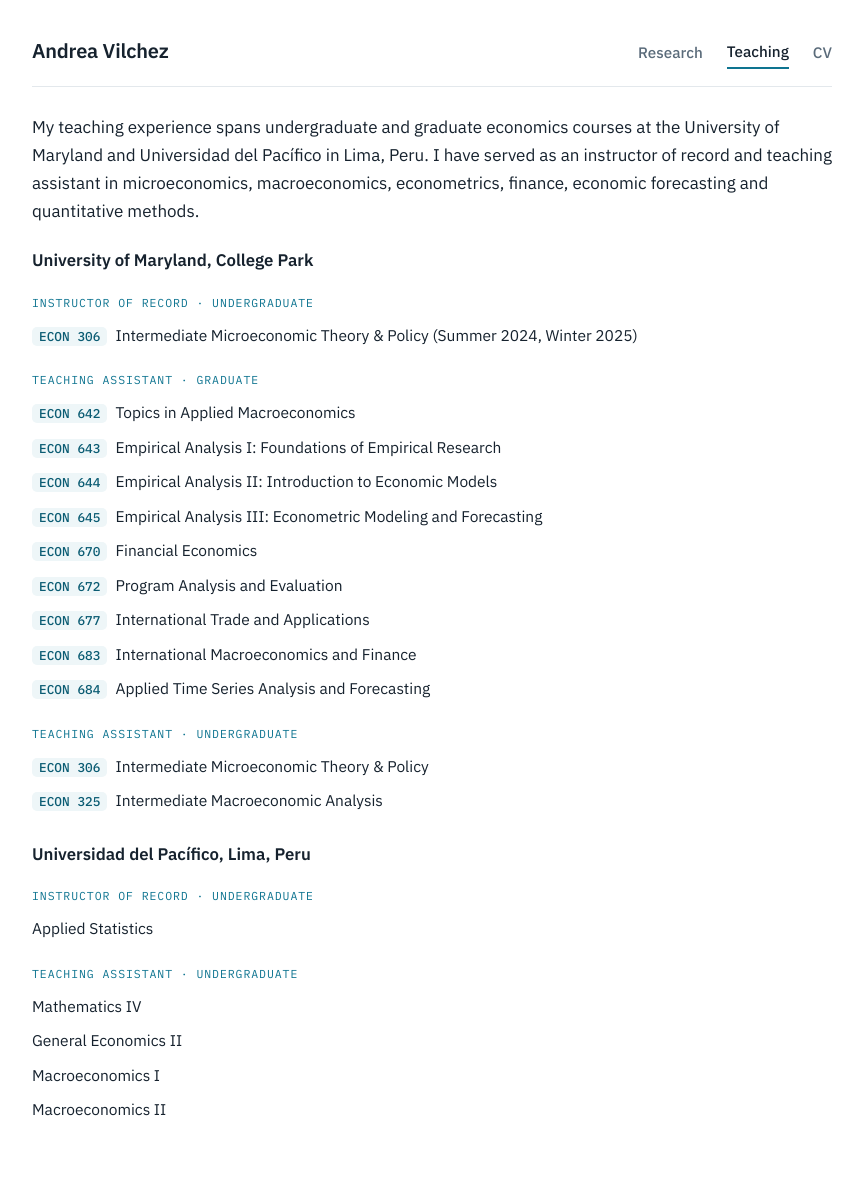
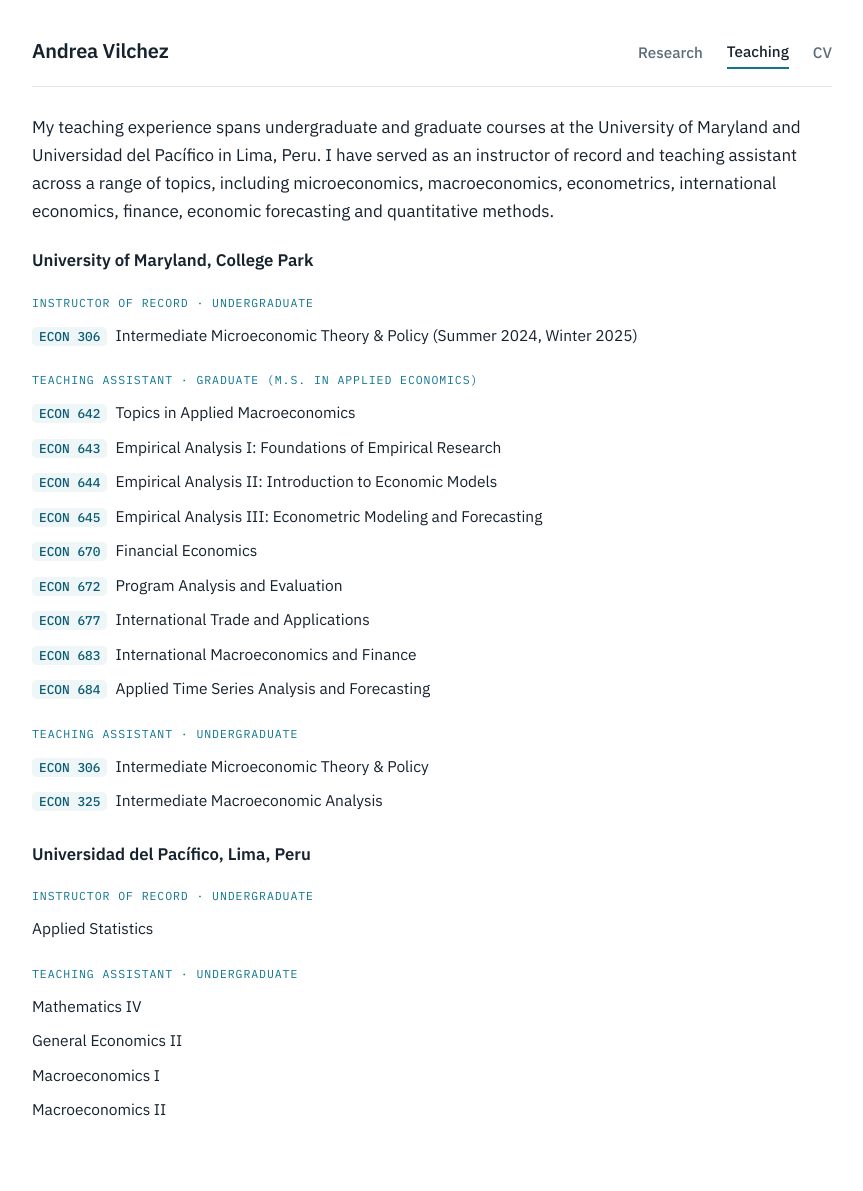
Before and after one commit to andrea-vilchez/andrea-vilchez.github.io, a Jekyll site: the page built from _pages/teaching.md, in a window 1280 px wide. Shown: the whole page, without its empty margins (208-1071 px from the left). Built offline with Jekyll 4.4.1, drawn with Linux system fonts in a browser that asks for light colours.

Commit message:
Revise teaching experience description
Updated teaching experience details for clarity and specificity.

```diff
--- a/_pages/teaching.md
+++ b/_pages/teaching.md
@@ -5,7 +5,7 @@ permalink: /teaching/
 author_profile: true
 ---
 
-My teaching experience spans undergraduate and graduate economics courses at the University of Maryland and Universidad del Pacífico in Lima, Peru. I have served as an instructor of record and teaching assistant in microeconomics, macroeconomics, econometrics, finance, economic forecasting and quantitative methods.
+My teaching experience spans undergraduate and graduate courses at the University of Maryland and Universidad del Pacífico in Lima, Peru. I have served as an instructor of record and teaching assistant across a range of topics, including microeconomics, macroeconomics, econometrics, international economics, finance, economic forecasting and quantitative methods.
 
 ### University of Maryland, College Park
 
@@ -14,7 +14,7 @@ My teaching experience spans undergraduate and graduate economics courses at the
   <li><span class="code">ECON 306</span>Intermediate Microeconomic Theory &amp; Policy <span class="term">(Summer 2024, Winter 2025)</span></li>
 </ul>
 
-<p class="role">Teaching Assistant · Graduate</p>
+<p class="role">Teaching Assistant · Graduate (M.S. in Applied Economics)</p>
 <ul class="courses">
   <li><span class="code">ECON 642</span>Topics in Applied Macroeconomics</li>
   <li><span class="code">ECON 643</span>Empirical Analysis I: Foundations of Empirical Research</li>
```
